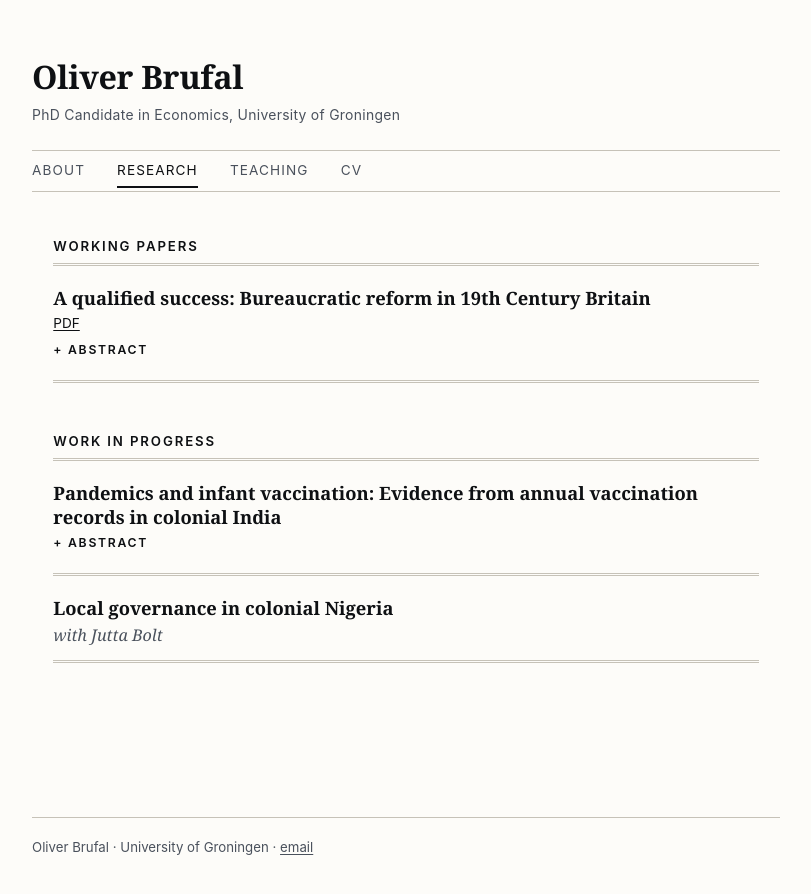
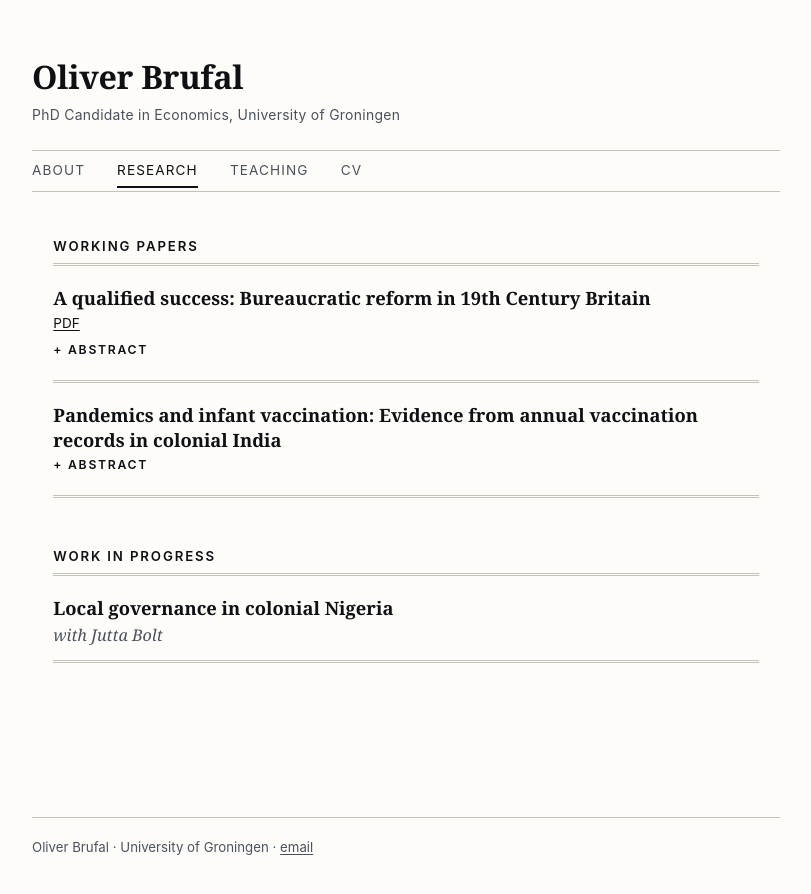
Before and after one commit to brufalo/brufalo.github.io, a Jekyll site: the page built from research.html, in a window 1280 px wide. Shown: the top 894 px of the page, without its empty margins (234-1045 px from the left). Built offline with Jekyll 4.4.1, drawn with Linux system fonts in a browser that asks for light colours.

Commit message:
Update research.html

```diff
--- a/research.html
+++ b/research.html
@@ -28,8 +28,6 @@ description: "Working papers and work in progress by Oliver Brufal."
   </details>
 </article>
 
-<h2 class="section">Work in progress</h2>
-
 <article class="paper">
   <h3 class="paper-title">Pandemics and infant vaccination: Evidence from annual
   vaccination records in colonial India</h3>
@@ -48,6 +46,8 @@ description: "Working papers and work in progress by Oliver Brufal."
   </details>
 </article>
 
+<h2 class="section">Work in progress</h2>
+
 <article class="paper">
   <h3 class="paper-title">Local governance in colonial Nigeria</h3>
   <p class="paper-authors">with Jutta Bolt</p>
```
